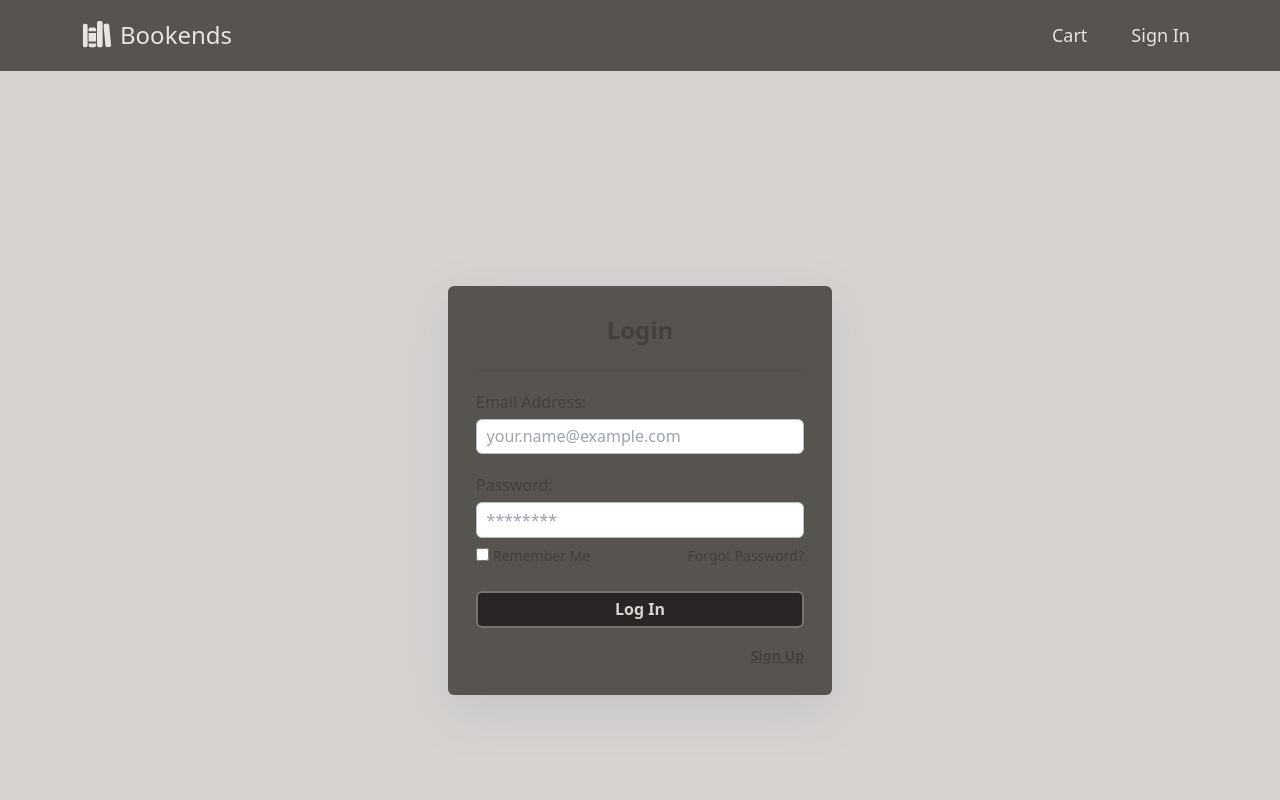
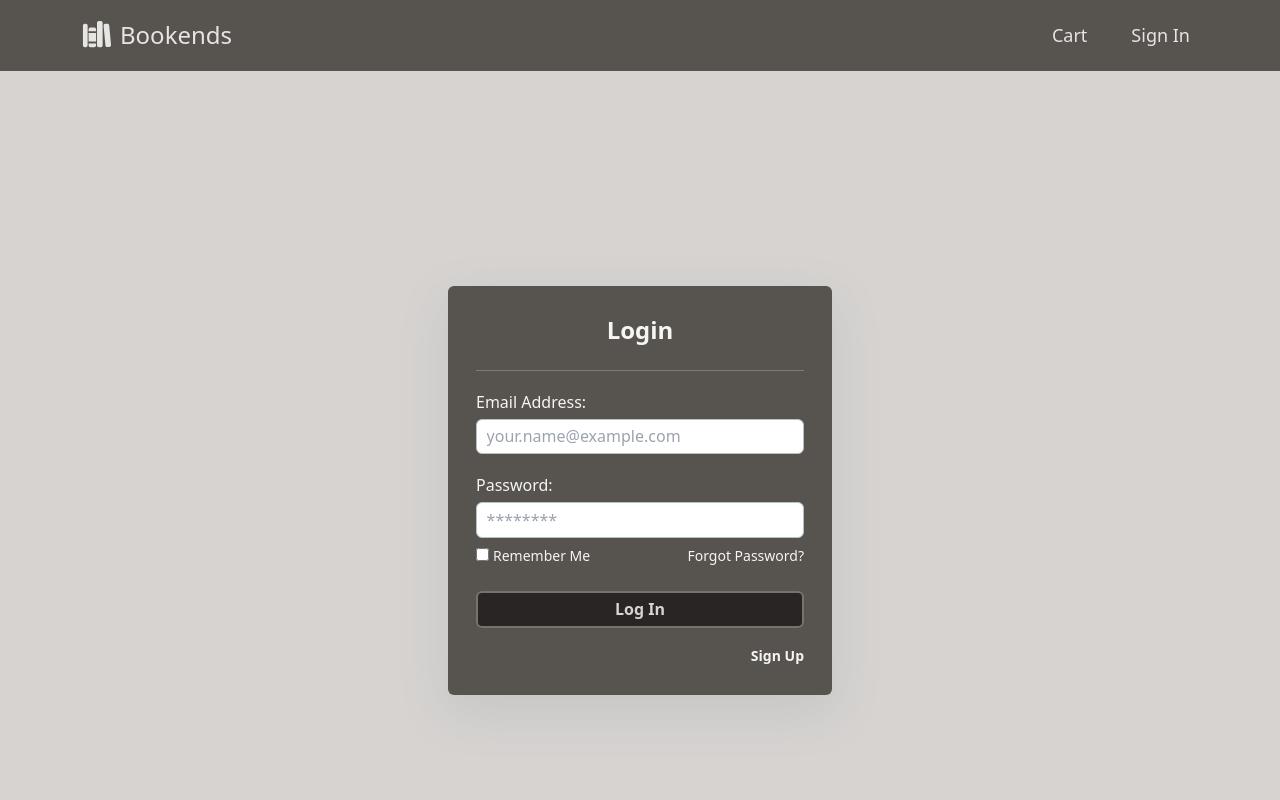
Before and after one commit to lexmaclellan/Bookends, a React (Vite) app in the folder client/: page /login in a window 1280 px wide. Shown: the top 800 px of the page. Built offline with nearby package versions, Linux system fonts and the light colour scheme; some icons are missing.

Commit message:
Changed styling

```diff
--- a/client/src/pages/Login.jsx
+++ b/client/src/pages/Login.jsx
@@ -62,7 +62,7 @@ function Login() {
 
     return (
         <>
-            <article className='p-4 flex justify-center items-center h-screen'>
+            <article className='p-4 flex justify-center items-center h-screen text-stone-100'>
                 <section className='w-96 shadow-lg p-7 bg-stone-600 rounded-md'>
                     <h3 className='text-2xl block text-center font-semibold'>Login</h3>
                     <form onSubmit={handleSubmit}>
@@ -117,7 +117,7 @@ function Login() {
                         <span></span>
                         <span>
                             <p className='mt-2 text-base'>
-                                <Link to='/signup' className='text-sm text- font-semibold underline hover:no-underline'>
+                                <Link to='/signup' className='text-sm font-semibold'>
                                     Sign Up
                                 </Link>
                             </p>
```
